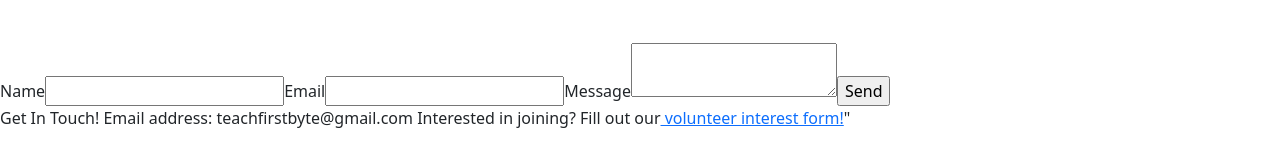
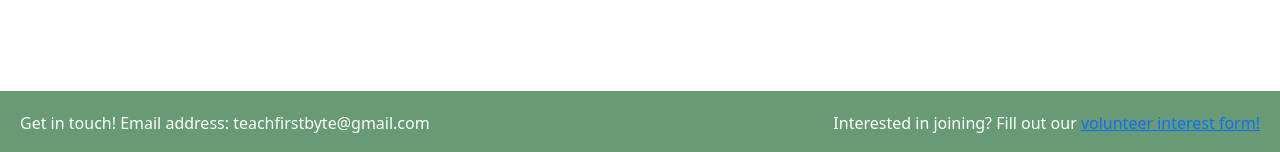
Before and after one commit to firstbytenu/firstbyte-website, a React (Create React App) app: page / in a window 1280 px wide. Shown: the part 1801-1953 px from the top of the page. Built offline with nearby package versions, Linux system fonts and the light colour scheme.

Commit message:
styling for contact section

```diff
--- /dev/null
+++ b/src/homepage/contact/contactsection.css
@@ -0,0 +1,24 @@
+textarea {
+  border-style: none !important;
+  padding: 10px 25px !important;
+  resize: none;
+  outline: 1px solid black;
+}
+
+input {
+  border-radius: 10px;
+  outline: 1px solid black;
+  border: none;
+}
+
+.bottom-bar {
+  background-color: #699A76;
+  padding: 20px;
+  color: white;
+  display: flex;
+  justify-content: space-between;
+}
+
+a {
+  color: white;
+}
--- a/src/homepage/contact/contactsection.js
+++ b/src/homepage/contact/contactsection.js
@@ -1,4 +1,5 @@
 import React, { useRef } from 'react'
+import './contactsection.css';
 
 const EmailSection = () => {
     const form = useRef();
@@ -16,22 +17,26 @@ const EmailSection = () => {
 
         return (
             <>
-                <form ref={form} onSubmit={sendEmail}>
+                {/* <form ref={form} onSubmit={sendEmail}>
                     <label>Name</label>
                     <input type="text" name="user_name" />
                     <label>Email</label>
                     <input type="email" name="user_email" />
                     <label>Message</label>
                     <textarea name="message" />
-                    <input type="submit" value="Send" />
-                </form>
-                <div>
-                    Get In Touch!
-                    Email address: teachfirstbyte@gmail.com
+                    <input type="submit" value="Send" className="btn-primary"/>
+                </form> */}
+                <div className="bottom-bar">
+                    <div>
+                        Get in touch!
+                        Email address: teachfirstbyte@gmail.com
+                    </div>
 
-                    Interested in joining?
-                    Fill out our
-                    <a href="https://docs.google.com/forms/d/e/1FAIpQLSfgdHqfrIbdoDwoKo06yk677UNw07TpHJFL-hvNZ62cjojCpw/viewform"> volunteer interest form!</a>"
+                    <div>
+                        Interested in joining?
+                        Fill out our&nbsp;
+                        <a href="https://docs.google.com/forms/d/e/1FAIpQLSfgdHqfrIbdoDwoKo06yk677UNw07TpHJFL-hvNZ62cjojCpw/viewform">volunteer interest form!</a>
+                    </div>
                 </div>
             </>
         );
--- a/src/homepage/featured/FeaturedCurricula.js
+++ b/src/homepage/featured/FeaturedCurricula.js
@@ -49,6 +49,9 @@ export default function FeaturedCurricula() {
           ))}
         </Row>
       </Container>
+
+      <br />
+      <br />
     </div>
   );
 }
--- a/src/homepage/page.js
+++ b/src/homepage/page.js
@@ -18,7 +18,6 @@ class Homepage extends React.Component {
         <StatsSection />
         <FeaturedCurricula />
         <EmailSection />
-        <br />
       </>
     );
   }
```
